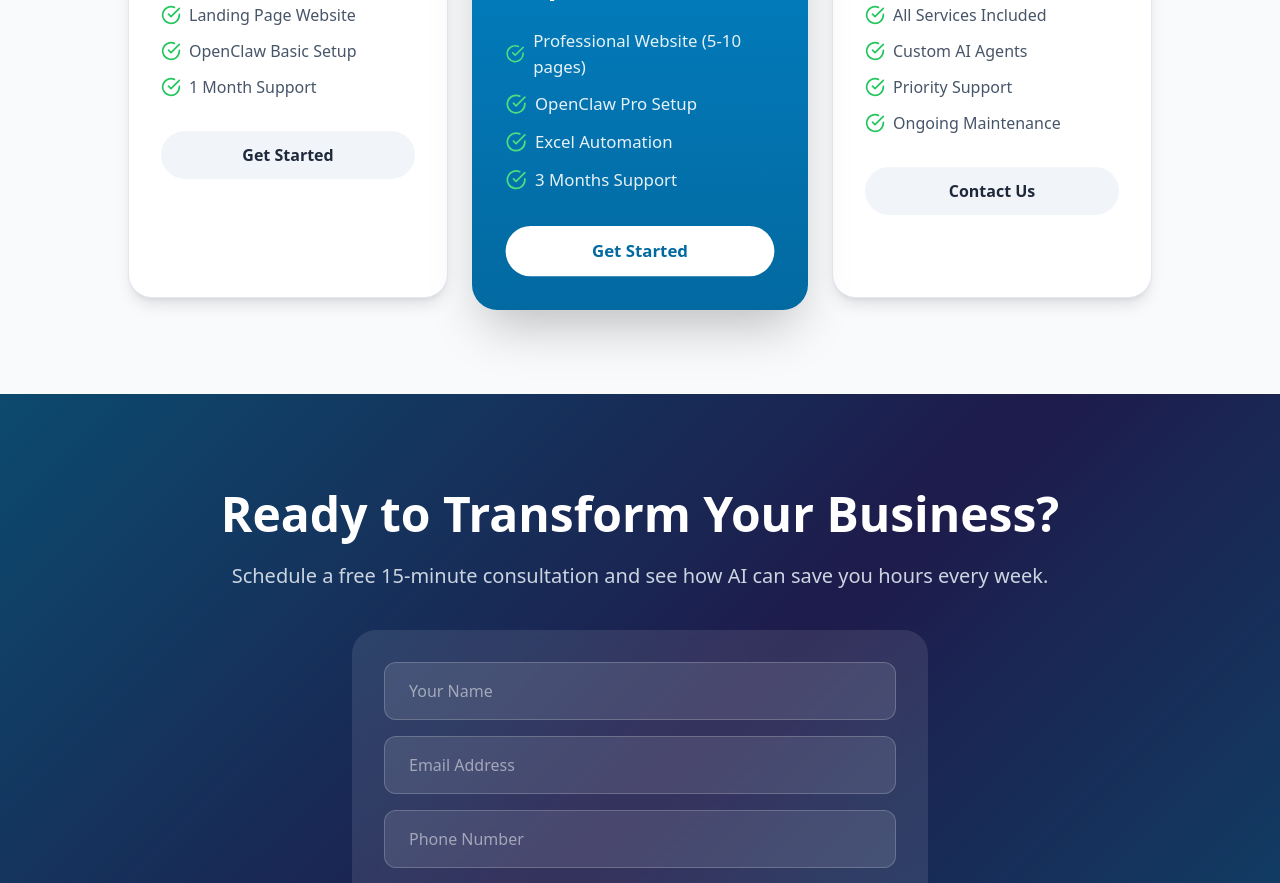
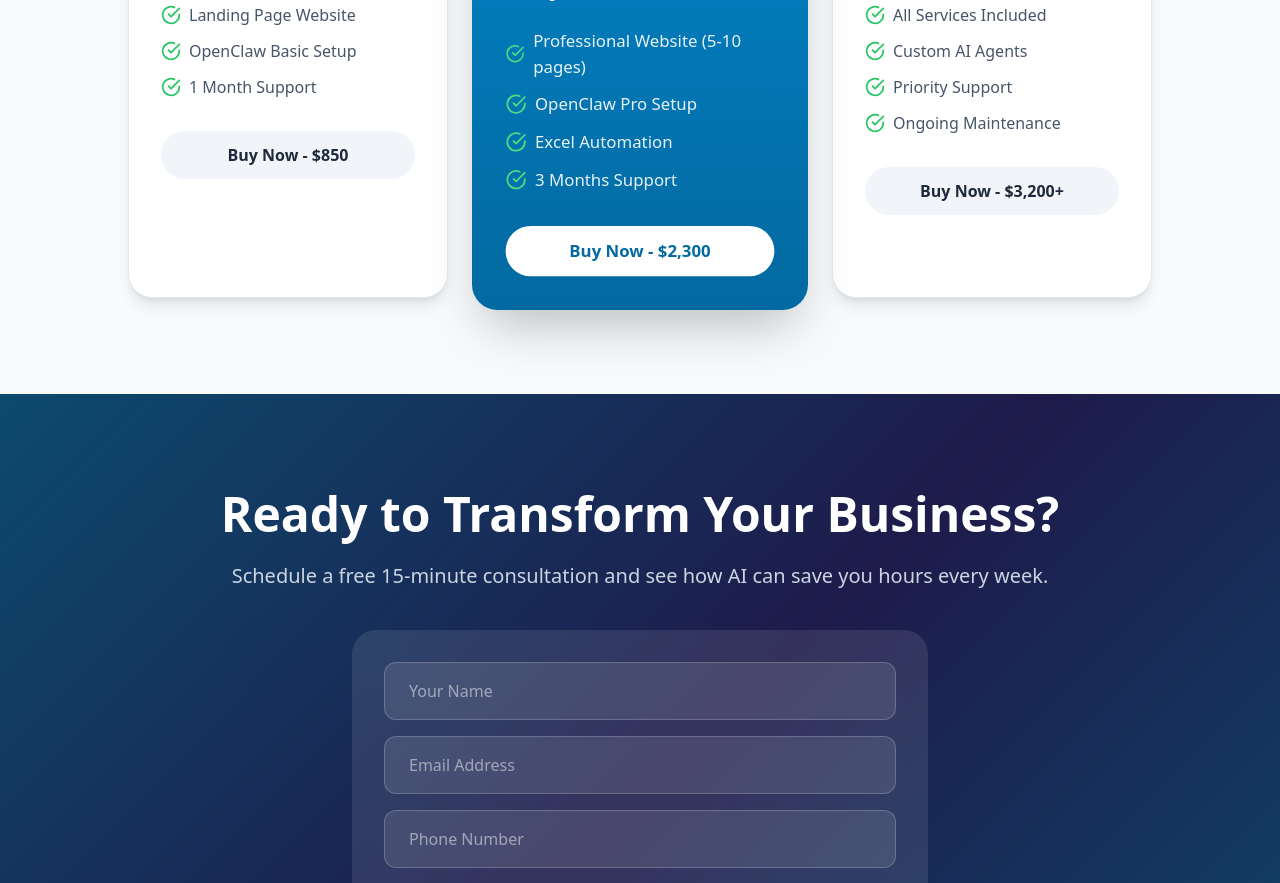
Before and after one commit to Mehulpython/nexaflow-website, a Next.js app: page / in a window 1280 px wide. Shown: the part 2660-3543 px from the top of the page. Built offline with nearby package versions, Linux system fonts and the light colour scheme.

Commit message:
Add Stripe payment links to pricing buttons

```diff
--- a/src/app/page.tsx
+++ b/src/app/page.tsx
@@ -198,7 +198,7 @@ export default function Home() {
                 <li className="flex items-center gap-2 text-slate-600"><CheckCircle className="w-5 h-5 text-green-500" /> OpenClaw Basic Setup</li>
                 <li className="flex items-center gap-2 text-slate-600"><CheckCircle className="w-5 h-5 text-green-500" /> 1 Month Support</li>
               </ul>
-              <a href="#contact" className="block text-center bg-slate-100 text-slate-800 px-6 py-3 rounded-full font-semibold hover:bg-slate-200 transition">Get Started</a>
+              <a href="https://buy.stripe.com/fZudR3aJ34Ys8qfbD8eME00" target="_blank" rel="noopener noreferrer" className="block text-center bg-slate-100 text-slate-800 px-6 py-3 rounded-full font-semibold hover:bg-slate-200 transition">Buy Now - $850</a>
             </div>
 
             {/* Growth - Featured */}
@@ -213,7 +213,7 @@ export default function Home() {
                 <li className="flex items-center gap-2 text-white/90"><CheckCircle className="w-5 h-5 text-green-400" /> Excel Automation</li>
                 <li className="flex items-center gap-2 text-white/90"><CheckCircle className="w-5 h-5 text-green-400" /> 3 Months Support</li>
               </ul>
-              <a href="#contact" className="block text-center bg-white text-primary-700 px-6 py-3 rounded-full font-semibold hover:bg-slate-100 transition">Get Started</a>
+              <a href="https://buy.stripe.com/8x29ANeZj0Ic8qf0YueME01" target="_blank" rel="noopener noreferrer" className="block text-center bg-white text-primary-700 px-6 py-3 rounded-full font-semibold hover:bg-slate-100 transition">Buy Now - $2,300</a>
             </div>
 
             {/* Enterprise */}
@@ -227,7 +227,7 @@ export default function Home() {
                 <li className="flex items-center gap-2 text-slate-600"><CheckCircle className="w-5 h-5 text-green-500" /> Priority Support</li>
                 <li className="flex items-center gap-2 text-slate-600"><CheckCircle className="w-5 h-5 text-green-500" /> Ongoing Maintenance</li>
               </ul>
-              <a href="#contact" className="block text-center bg-slate-100 text-slate-800 px-6 py-3 rounded-full font-semibold hover:bg-slate-200 transition">Contact Us</a>
+              <a href="https://buy.stripe.com/fZu9AN6sNbmQ9uj0YueME02" target="_blank" rel="noopener noreferrer" className="block text-center bg-slate-100 text-slate-800 px-6 py-3 rounded-full font-semibold hover:bg-slate-200 transition">Buy Now - $3,200+</a>
             </div>
           </div>
         </div>
```
